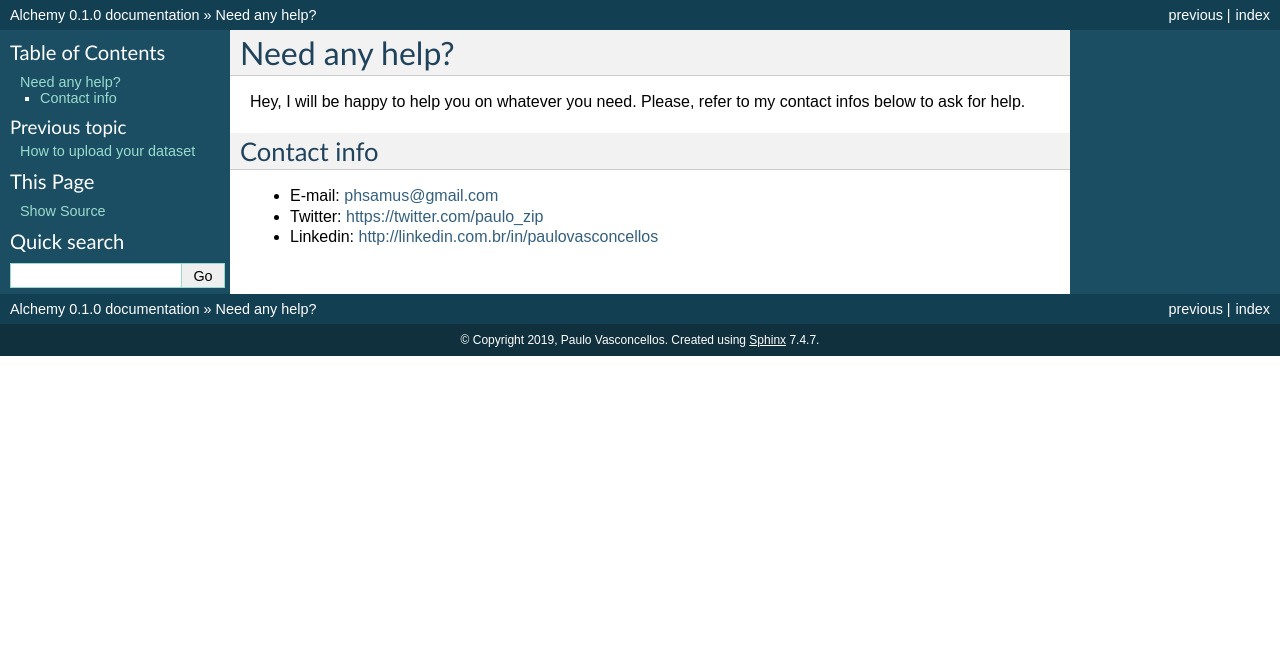
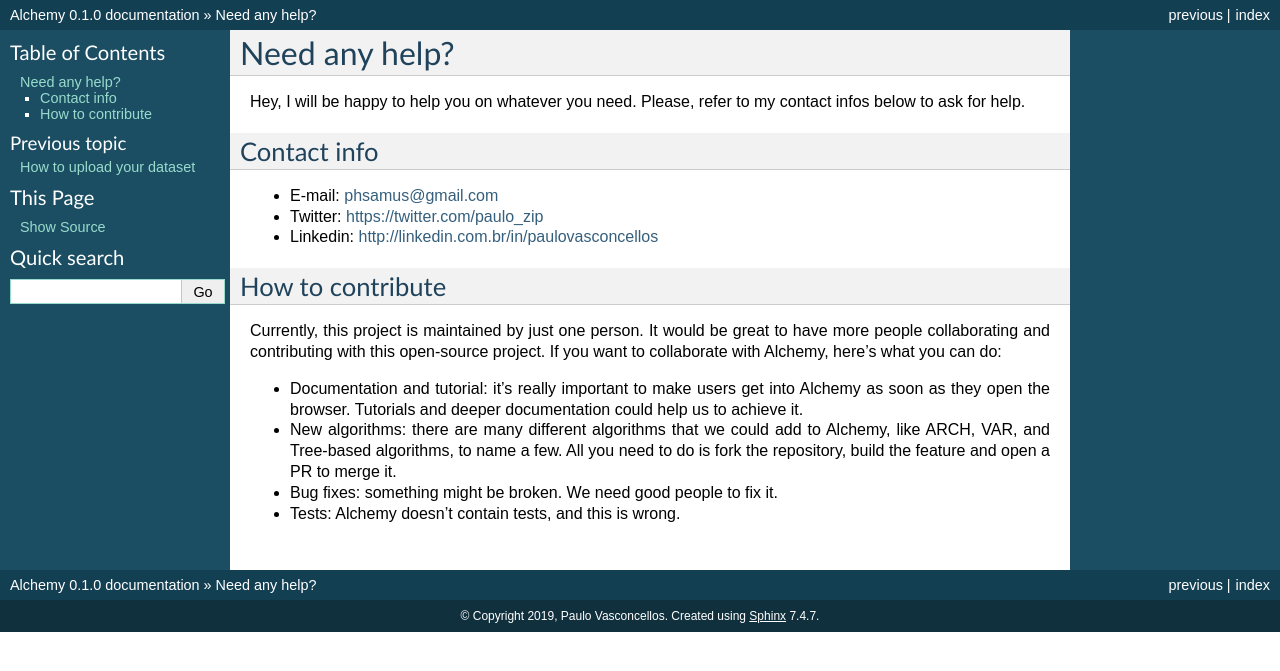
Before and after one commit to paulozip/arauto, a Sphinx documentation site: the page built from docs/source/help.rst, in a window 1280 px wide. Shown: the top 671 px of the page. Built offline with Sphinx 7.4.7, drawn with Linux system fonts in a browser that asks for light colours.

Commit message:
Adding How to Contribute to documentation

```diff
--- a/docs/source/help.rst
+++ b/docs/source/help.rst
@@ -10,3 +10,12 @@ Contact info
 * E-mail: phsamus@gmail.com
 * Twitter: https://twitter.com/paulo_zip
 * Linkedin: http://linkedin.com.br/in/paulovasconcellos
+
+How to contribute
+^^^^^^^^^^^^^^^^^
+Currently, this project is maintained by just one person. It would be great to have more people collaborating and contributing with this open-source project. If you want to collaborate with Alchemy, here's what you can do:
+
+- Documentation and tutorial: it's really important to make users get into Alchemy as soon as they open the browser. Tutorials and deeper documentation could help us to achieve it.
+- New algorithms: there are many different algorithms that we could add to Alchemy, like ARCH, VAR, and Tree-based algorithms, to name a few. All you need to do is fork the repository, build the feature and open a PR to merge it.
+- Bug fixes: something might be broken. We need good people to fix it.
+- Tests: Alchemy doesn't contain tests, and this is wrong.
```
Also changed, not shown: 7 other files.
